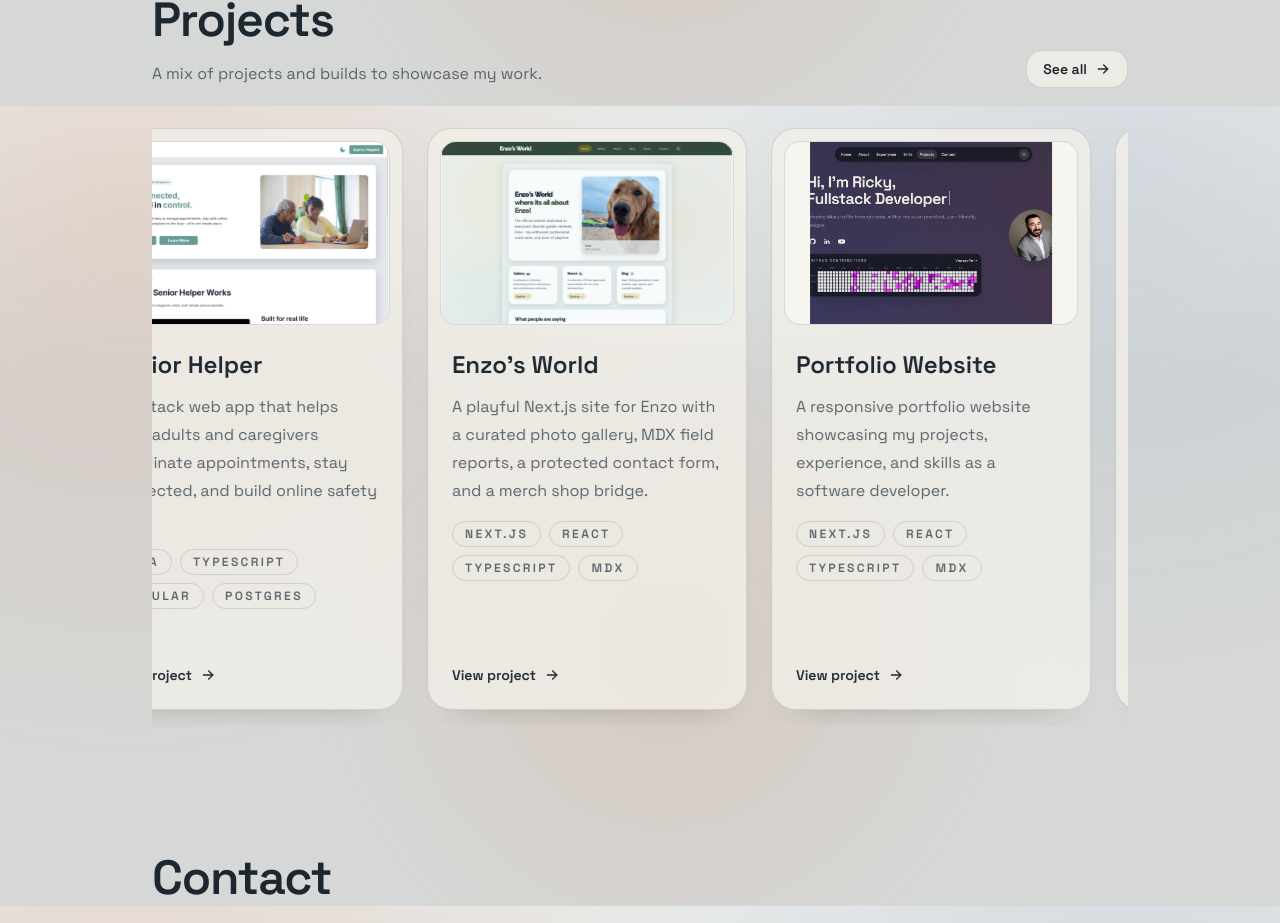
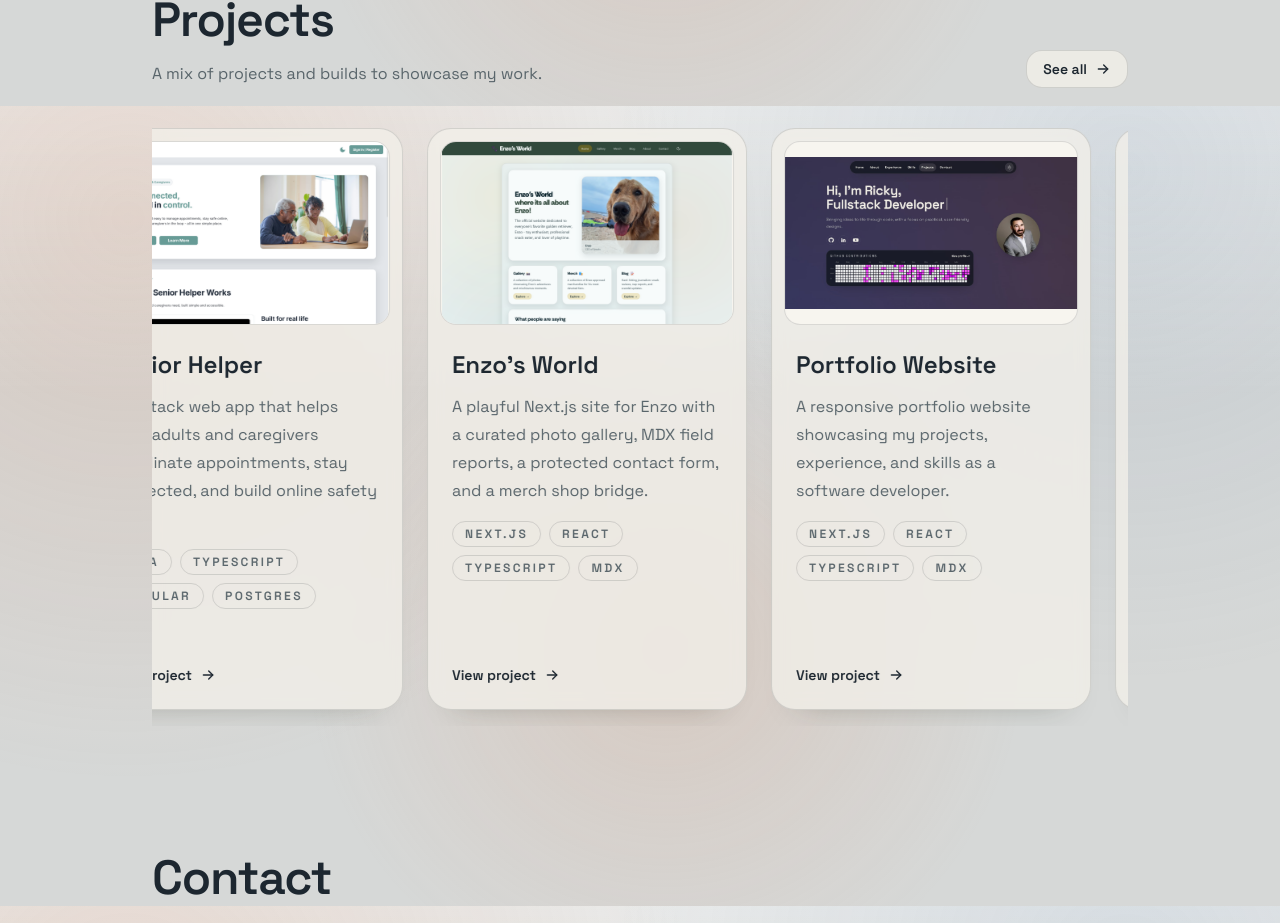
Before and after one commit to RickySerrano904/RickySerrano.dev, a Next.js app: page / in a window 1280 px wide. Shown: the part 4694-5617 px from the top of the page. Built offline with nearby package versions, Linux system fonts and the light colour scheme; grey boxes are pictures that could not be loaded.

Commit message:
refactor(projects): use one thumbnail for marquee and project cards

```diff
--- a/app/projects/ProjectsSection.tsx
+++ b/app/projects/ProjectsSection.tsx
@@ -45,7 +45,7 @@ export default function ProjectsSection({ projects }: ProjectsSectionProps) {
           {projects.map((project) => (
             <ProjectCard
               key={project.slug}
-              project={getMarqueeProject(project)}
+              project={project}
               imageSizes="(max-width: 390px) 82vw, 320px"
             />
           ))}
@@ -58,15 +58,3 @@ export default function ProjectsSection({ projects }: ProjectsSectionProps) {
     </section>
   );
 }
-
-function getMarqueeProject(project: Project): Project {
-  if (!project.marqueeThumbnailSrc) {
-    return project;
-  }
-
-  return {
-    ...project,
-    thumbnailAlt: project.marqueeThumbnailAlt ?? project.thumbnailAlt,
-    thumbnailSrc: project.marqueeThumbnailSrc,
-  };
-}
--- a/app/projects/projects.data.ts
+++ b/app/projects/projects.data.ts
@@ -3,8 +3,6 @@ export type Project = {
   title: string;
   summary: string;
   tags: string[];
-  marqueeThumbnailSrc?: string;
-  marqueeThumbnailAlt?: string;
   thumbnailSrc?: string;
   thumbnailAlt?: string;
 };
@@ -39,7 +37,6 @@ export const projects: Project[] = [
     title: "Portfolio Website",
     summary: "A responsive portfolio website showcasing my projects, experience, and skills as a software developer.",
     tags: ["Next.js", "React", "TypeScript", "MDX"],
-    marqueeThumbnailSrc: "/projects/portfolio-project/portfolio-marquee.png",
     thumbnailSrc: "/projects/portfolio-project/portfolio-screenshot.jpg",
     thumbnailAlt: "Screenshot of portfolio homepage",
   },
@@ -48,7 +45,6 @@ export const projects: Project[] = [
     title: "My First PC Build",
     summary: "My first custom desktop PC build, documenting the component choices that started my hands-on experience with computer hardware.",
     tags: ["PC Building", "Hardware", "Gaming"],
-    marqueeThumbnailSrc: "/projects/first-pc-build/first-pc-build-marquee.png",
     thumbnailSrc: "/projects/first-pc-build/first-pc-build-screenshot.jpg",
     thumbnailAlt: "My First PC Build completed setup",
   },
```
